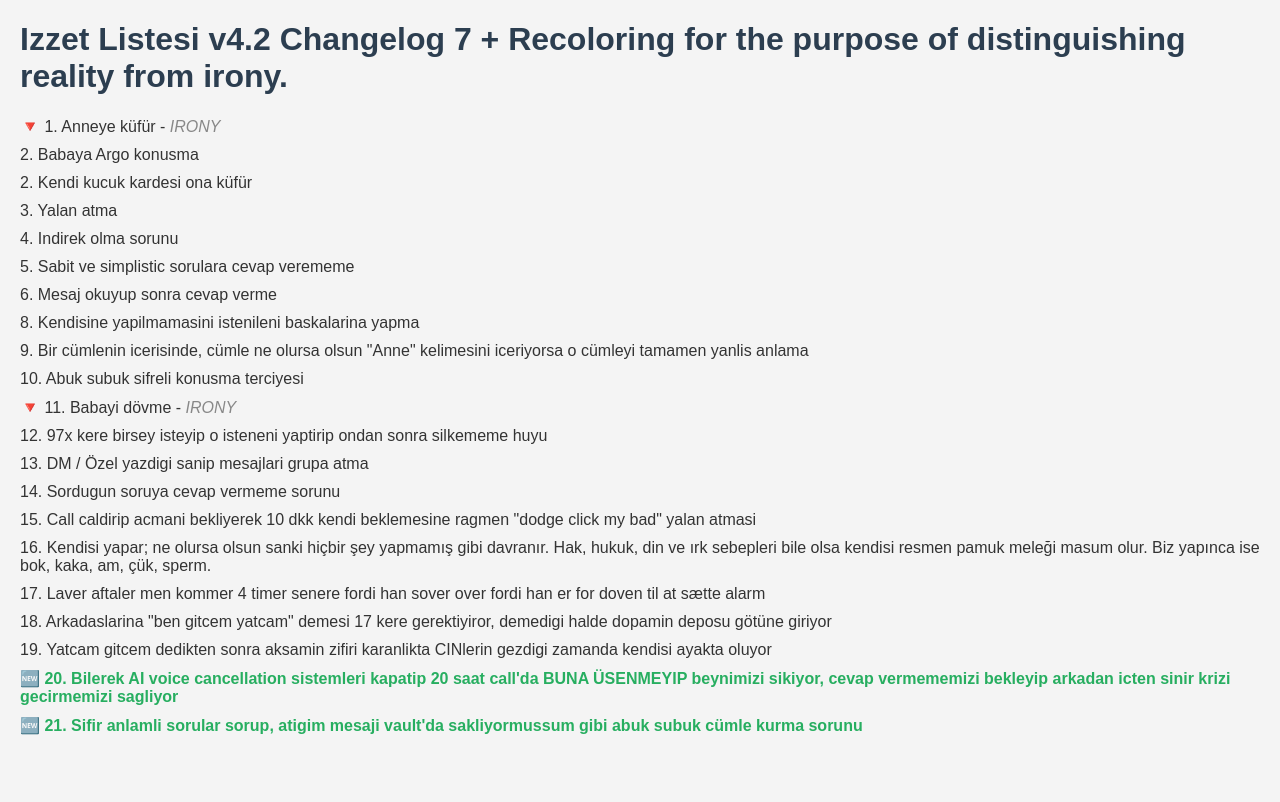
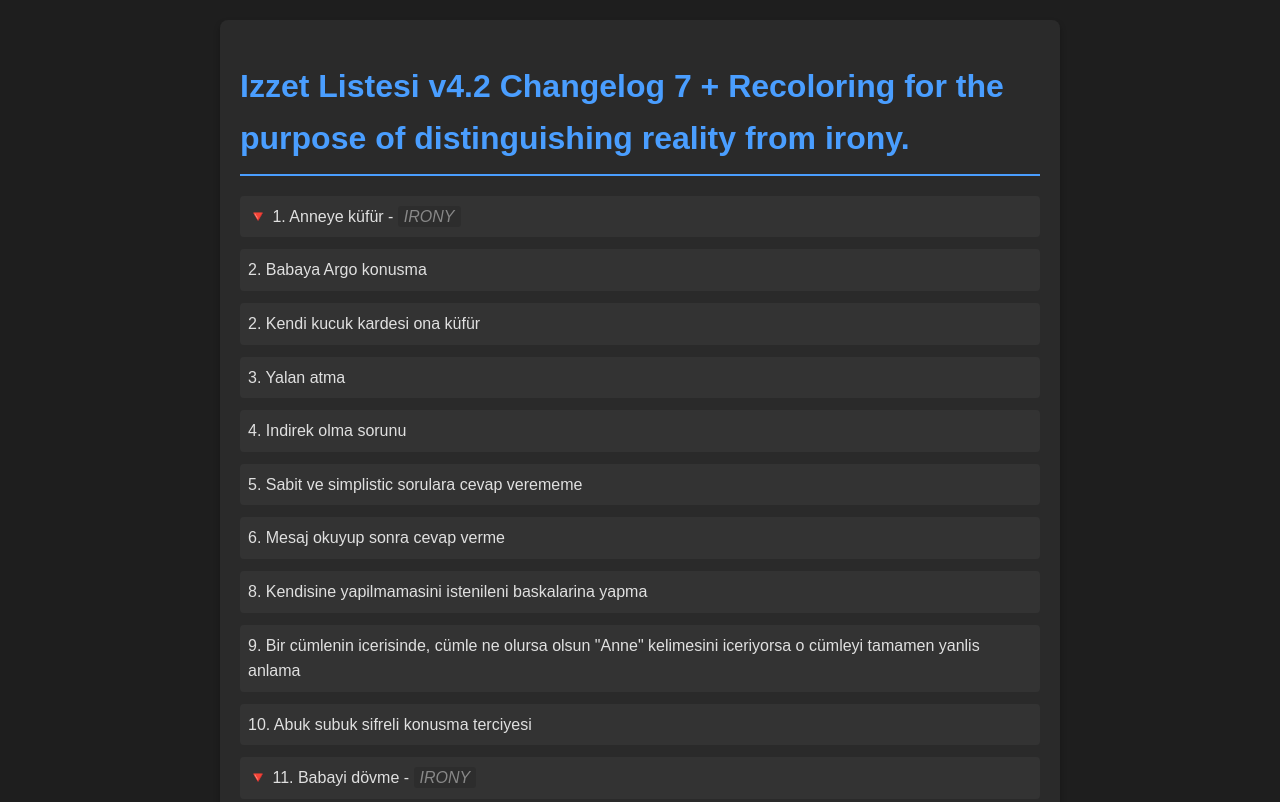
Before and after one commit to br34k3r-tech/the-izzet-list, a plain HTML site: page index.html in a window 1280 px wide. Shown: the top 802 px of the page. Drawn offline with Linux system fonts and the light colour scheme.

Commit message:
Update index.html

```diff
--- a/index.html
+++ b/index.html
@@ -2,35 +2,81 @@
 <html lang="en">
 <head>
     <meta charset="UTF-8">
+    <meta name="viewport" content="width=device-width, initial-scale=1.0">
     <title>Izzet Listesi v4.2 Changelog</title>
+
+    <!-- Discord / Open Graph preview -->
+    <meta property="og:title" content="Izzet Listesi v4.2 Changelog" />
+    <meta property="og:description" content="Recoloring for the purpose of distinguishing reality from irony." />
+    <meta property="og:url" content="https://br34k3r-tech.github.io/the-izzet-list" />
+    <meta property="og:image" content="https://br34k3r-tech.github.io/the-izzet-list/preview.png" />
+    <meta property="og:type" content="website" />
+    <meta name="twitter:card" content="summary_large_image" />
+
     <style>
         body {
             font-family: Arial, sans-serif;
-            background-color: #f4f4f4;
-            color: #333;
-            margin: 20px;
+            background-color: #1e1e1e;
+            color: #e0e0e0;
+            margin: 0;
+            padding: 20px;
+            line-height: 1.6;
+        }
+        .container {
+            max-width: 800px;
+            margin: 0 auto;
+            padding: 20px;
+            background-color: #2a2a2a;
+            border-radius: 8px;
+            box-shadow: 0 4px 6px rgba(0, 0, 0, 0.3);
         }
         h1 {
-            color: #2c3e50;
+            color: #4a9eff;
+            border-bottom: 2px solid #4a9eff;
+            padding-bottom: 10px;
+            margin-bottom: 20px;
         }
         ul {
             list-style-type: none;
             padding-left: 0;
         }
         li {
-            margin-bottom: 10px;
+            margin-bottom: 12px;
+            padding: 8px;
+            background-color: #333;
+            border-radius: 4px;
+            transition: background-color 0.2s;
+        }
+        li:hover {
+            background-color: #3a3a3a;
         }
         .irony {
             color: #888;
             font-style: italic;
+            background-color: #2d2d2d;
+            padding: 2px 6px;
+            border-radius: 3px;
         }
         .new {
             color: #27ae60;
             font-weight: bold;
         }
+        .badge {
+            display: inline-block;
+            background-color: #e74c3c;
+            color: white;
+            padding: 2px 8px;
+            border-radius: 3px;
+            font-size: 0.9em;
+            margin-right: 8px;
+        }
+        .new-badge {
+            background-color: #27ae60;
+        }
     </style>
 </head>
 <body>
+    <div class="container">
         <h1>Izzet Listesi v4.2 Changelog 7 + Recoloring for the purpose of distinguishing reality from irony.</h1>
         <ul>
             <li>🔻 1. Anneye küfür - <span class="irony">IRONY</span></li>
@@ -55,5 +101,6 @@
             <li class="new">🆕 20. Bilerek AI voice cancellation sistemleri kapatip 20 saat call'da BUNA ÜSENMEYIP beynimizi sikiyor, cevap vermememizi bekleyip arkadan icten sinir krizi gecirmemizi sagliyor</li>
             <li class="new">🆕 21. Sifir anlamli sorular sorup, atigim mesaji vault'da sakliyormussum gibi abuk subuk cümle kurma sorunu</li>
         </ul>
+    </div>
 </body>
 </html>
```
Lines whose indentation alone changed are shown as unchanged.
